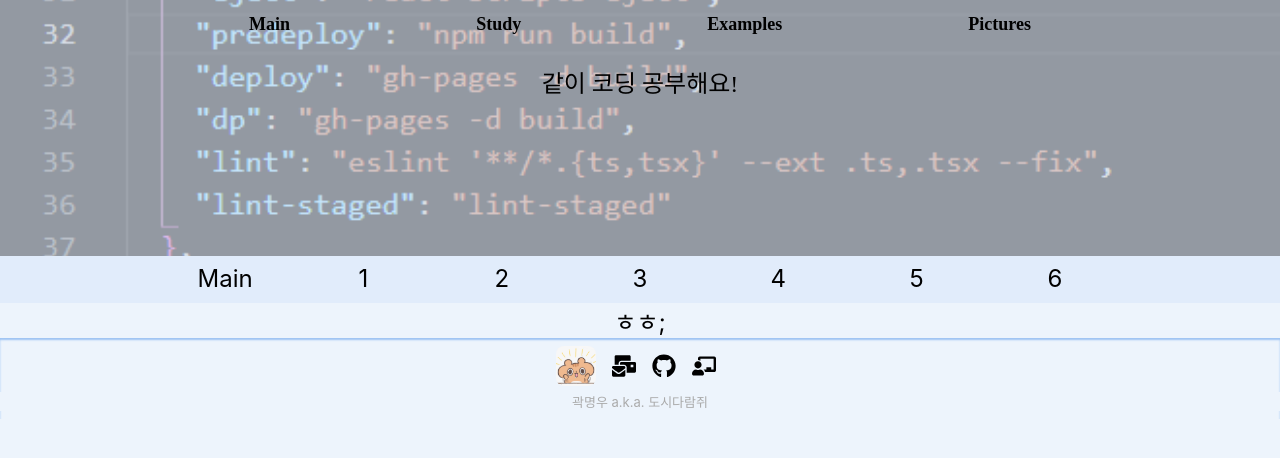
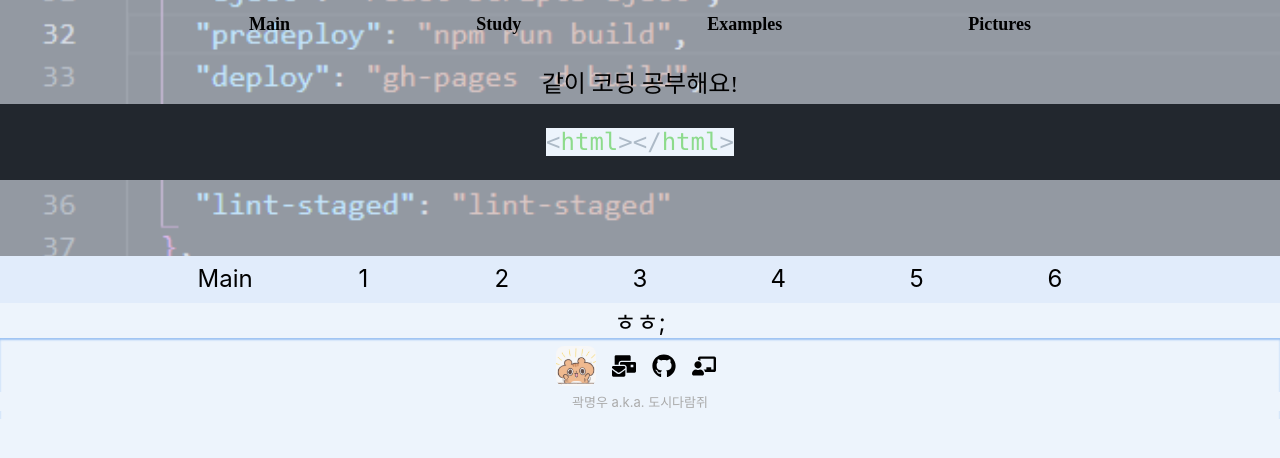
Before and after one commit to Citysquirrel/citysquirrel.github.io, a React (Create React App) app: page /study in a window 1280 px wide. Shown: the top 458 px of the page. Built offline with nearby package versions, Linux system fonts and the light colour scheme; a web font is replaced by a local one.

Commit message:
Set highlight.js scripts

```diff
--- a/public/index.html
+++ b/public/index.html
@@ -21,7 +21,15 @@
       work correctly both with client-side routing and a non-root public URL.
       Learn how to configure a non-root public URL by running `npm run build`.
     -->
-    <title>도시다람쥐 포스팅 예제</title>
+    <link
+      rel="stylesheet"
+      href="//cdnjs.cloudflare.com/ajax/libs/highlight.js/11.5.0/styles/github-dark-dimmed.min.css"
+    />
+    <script src="//cdnjs.cloudflare.com/ajax/libs/highlight.js/11.5.0/highlight.min.js"></script>
+    <script>
+      hljs.highlightAll();
+    </script>
+    <title>도시다람쥐</title>
   </head>
   <body>
     <noscript>You need to enable JavaScript to run this app.</noscript>
--- a/src/pages/Study.tsx
+++ b/src/pages/Study.tsx
@@ -97,6 +97,14 @@ export const Study = () => {
               <>
                 {/* <h1>WHAT?</h1> */}
                 <div>같이 코딩 공부해요!</div>
+                <pre>
+                  <code
+                    className="
+              language-html"
+                  >
+                    {'<html></html>'}
+                  </code>
+                </pre>
               </>
             }
           />
```
